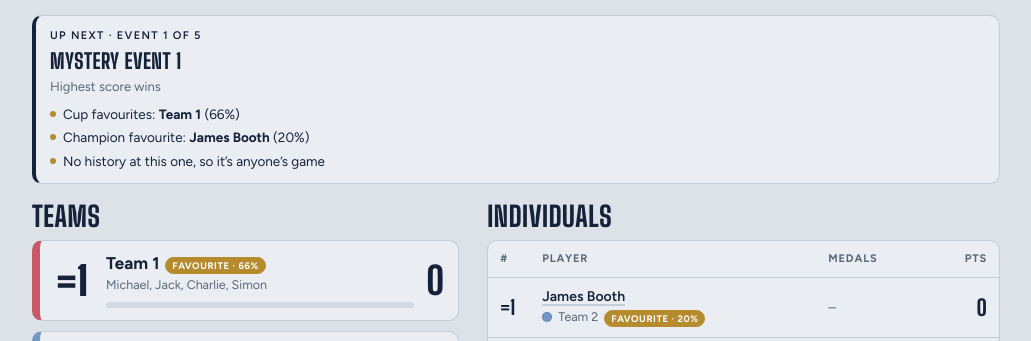
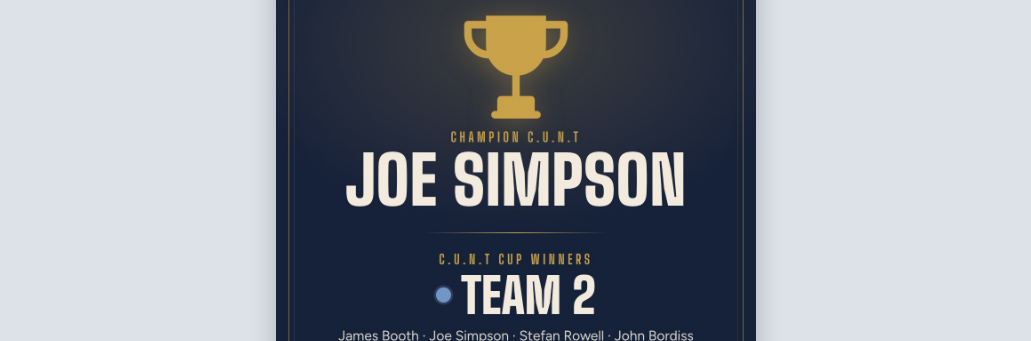
Before and after one commit to theccup/theccup.github.io, a plain HTML site: page index.html in a window 1280 px wide. Shown: the part 445-786 px from the top of the page, without its empty margins (124-1155 px from the left). Drawn offline with Linux system fonts and the light colour scheme.

Commit message:
Show 2026 winners banner on Home; switch off side challenges
Co-Authored-By: Claude Opus 5.5 <noreply@anthropic.com>
Claude-Session: https://claude.ai/code/session_01E84cG55hFR1P711z3ggkph

```diff
--- a/index.html
+++ b/index.html
@@ -48,6 +48,7 @@ button.cg-side.won{border-color:var(--good);background:rgba(46,125,80,.10)}
 .tp-edit{display:flex;flex-direction:column;gap:8px;margin:6px 0 12px}
 .tp-row{display:flex;align-items:center;justify-content:space-between;gap:8px;flex-wrap:wrap;background:var(--surface);border:1px solid var(--line);border-radius:var(--r);padding:8px 10px}
 .tp-pos button{min-width:46px}
+.winbanner{display:block;width:100%;max-width:480px;height:auto;margin:14px auto 0;border-radius:16px;box-shadow:0 6px 24px rgba(22,33,58,.25)}
 </style>
 <style id="app-style">
 /* Layout: stadium scoreboard — condensed display numerals, team-colour stripes, standings first, events second, archive as a roll of honour */
@@ -538,9 +539,10 @@ function evalEvent(ev,s){
 var CH_WIN=3;
 /* Team records use event points only: side-challenge points decide the Cup on the day but never count towards records. */
 function evPts(c,id){var x=c.T[id];return x.pts-(x.chal||0)-(x.tp||0);}
-function chalOn(s){return s.chal?s.chal.on!==false:String(s.year)==='2026';}
+/* Side challenges were dropped for 2026: off unless a year explicitly turns them on (s.chal.on===true). */
+function chalOn(s){return !!(s.chal&&s.chal.on===true);}
 function chalFixtures(s){var F=[];s.teams.forEach(function(h){s.teams.forEach(function(o){if(o.id!==h.id)F.push({host:h.id,a:h.id,b:o.id,key:h.id+'|'+o.id});});});return F;}
-function chalTable(s){var T={};s.teams.forEach(function(t){T[t.id]={p:0,w:0,l:0,pts:0};});if(!s.chal)return T;
+function chalTable(s){var T={};s.teams.forEach(function(t){T[t.id]={p:0,w:0,l:0,pts:0};});if(!chalOn(s))return T;
   chalFixtures(s).forEach(function(f){var w=(s.chal.res||{})[f.key];if(!w||(w!==f.a&&w!==f.b))return;var l=w===f.a?f.b:f.a;T[w].p++;T[w].w++;T[w].pts+=CH_WIN;T[l].p++;T[l].l++;});return T;}
 function chalDone(s){var r=(s.chal&&s.chal.res)||{};return chalFixtures(s).filter(function(f){return r[f.key]===f.a||r[f.key]===f.b;}).length;}
 function chalChip(t){return '<span class="chal-team" style="--tc:'+esc(t.color)+'">'+esc(t.name)+'</span>';}
@@ -671,7 +673,7 @@ function render(){
   if(ui.tab==='setup'&&!ui.unlocked)ui.tab='standings';
   h+='<nav class="tabs" role="tablist">'+tabs.map(function(t){return '<button class="tab" role="tab" data-act="tab" data-v="'+t[0]+'" aria-selected="'+(ui.tab===t[0])+'"><svg class="tab-ic" width="16" height="16" viewBox="0 0 24 24" aria-hidden="true" fill="none" stroke="currentColor" stroke-width="2" stroke-linecap="round" stroke-linejoin="round">'+IC[t[0]]+'</svg>'+t[1]+'</button>';}).join('')+'</nav>';
 
-  if(ui.tab==='standings')h+=refBar(s)+(s.final?crownBanner(s,c,ts):countdown(s)+dayCards(s,c,ts))+renderStandings(s,c,ts,true);
+  if(ui.tab==='standings')h+=winBanner(s)+refBar(s)+(s.final?crownBanner(s,c,ts):countdown(s)+dayCards(s,c,ts))+renderStandings(s,c,ts,true);
   else if(ui.tab==='events')h+=ui.ev&&evById(s,ui.ev)?renderEvent(s,c):renderEvents(s,c)+chalFull(s);
   else if(ui.tab==='power')h+=renderPower(s);
   else if(ui.tab==='archive')h+=yearPills(s)+(ui.year?renderYear(s):renderArchive(s));
@@ -863,6 +865,8 @@ function snapStandings(s){
 function cupDate(s){var d=s.date||(String(s.year)==='2026'?'2026-11-14':'');return /^\d{4}-\d{2}-\d{2}$/.test(d)?d:null;}
 /* Cup referee: shown at the top of Home. Set in Setup; blank hides it. */
 function refName(s){return s.referee!=null?String(s.referee).trim():(String(s.year)==='2026'?'Andrew Wilkie':'');}
+/* 2026 winners banner (image), shown at the top of Home from Cup day */
+function winBanner(s){if(String(s.year)!=='2026'&&!(s.archive||[]).some(function(a){return String(a.year)==='2026';}))return '';if(new Date()<new Date(2026,10,14))return '';return '<img class="winbanner" src="winners-2026.jpg" width="1080" height="1350" alt="2026 winners: Champion C.U.N.T Joe Simpson. C.U.N.T Cup winners Team 2: James Booth, Joe Simpson, Stefan Rowell and John Bordiss.">';}
 function refBar(s){var r=refName(s);if(!r)return '';
   return '<div class="refbar"><svg width="18" height="18" viewBox="0 0 24 24" aria-hidden="true" fill="none" stroke="currentColor" stroke-width="2" stroke-linecap="round" stroke-linejoin="round"><circle cx="9" cy="14" r="6"/><path d="M13.5 10 21 6v4l-6 2"/><path d="M9 14h.01"/></svg><span class="lbl">Cup referee</span><b>'+pLink(r)+'</b></div>';}
 function countdown(s){
--- a/sw.js
+++ b/sw.js
@@ -1,5 +1,5 @@
 // Network first, so the app is always up to date when there's signal; falls back to the cached copy offline.
-const CACHE='cup-v18';
+const CACHE='cup-v19';
 const SHELL=['./','index.html','firebase.js','manifest.webmanifest','icon-192.png','apple-touch-icon.png'];
 self.addEventListener('install',e=>{e.waitUntil(caches.open(CACHE).then(c=>c.addAll(SHELL)).then(()=>self.skipWaiting()));});
 self.addEventListener('activate',e=>{e.waitUntil(caches.keys().then(ks=>Promise.all(ks.filter(k=>k!==CACHE).map(k=>caches.delete(k)))).then(()=>self.clients.claim()));});
```
Also changed, not shown: winners-2026.jpg (added).
